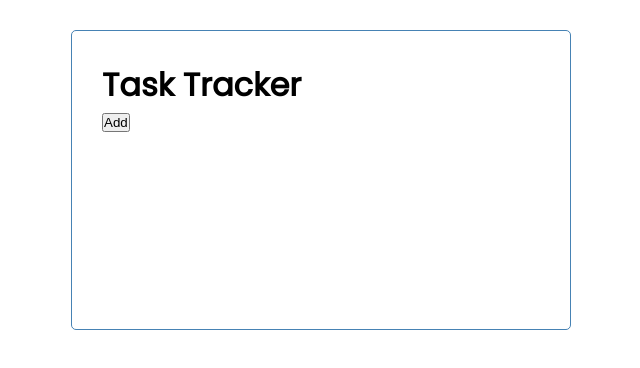
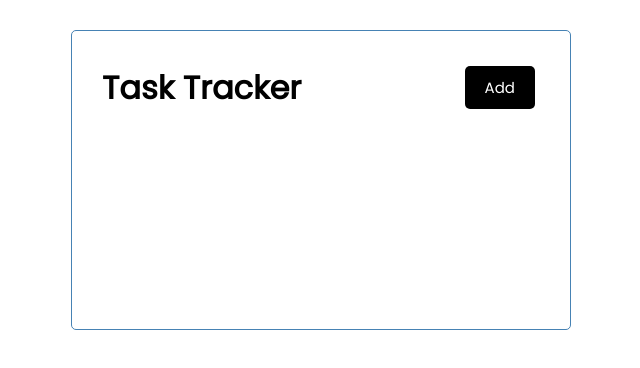
Before and after one commit to xtian-2000/react-task-tracker, a React (Create React App) app: page / in a window 1280 px wide. Shown: the top 368 px of the page, without its empty margins (319-959 px from the left). Built offline with nearby package versions, Linux system fonts and the light colour scheme.

Commit message:
- added class name "header" to header tag - added class name "btn" to button tag

```diff
--- a/src/components/Header.js
+++ b/src/components/Header.js
@@ -1,8 +1,8 @@
 const Header = () => {
   return (
-    <header>
+    <header className="header">
         <h1>Task Tracker</h1>
-        <button>Add</button>
+        <button className="btn">Add</button>
     </header>
   )
 }
```
